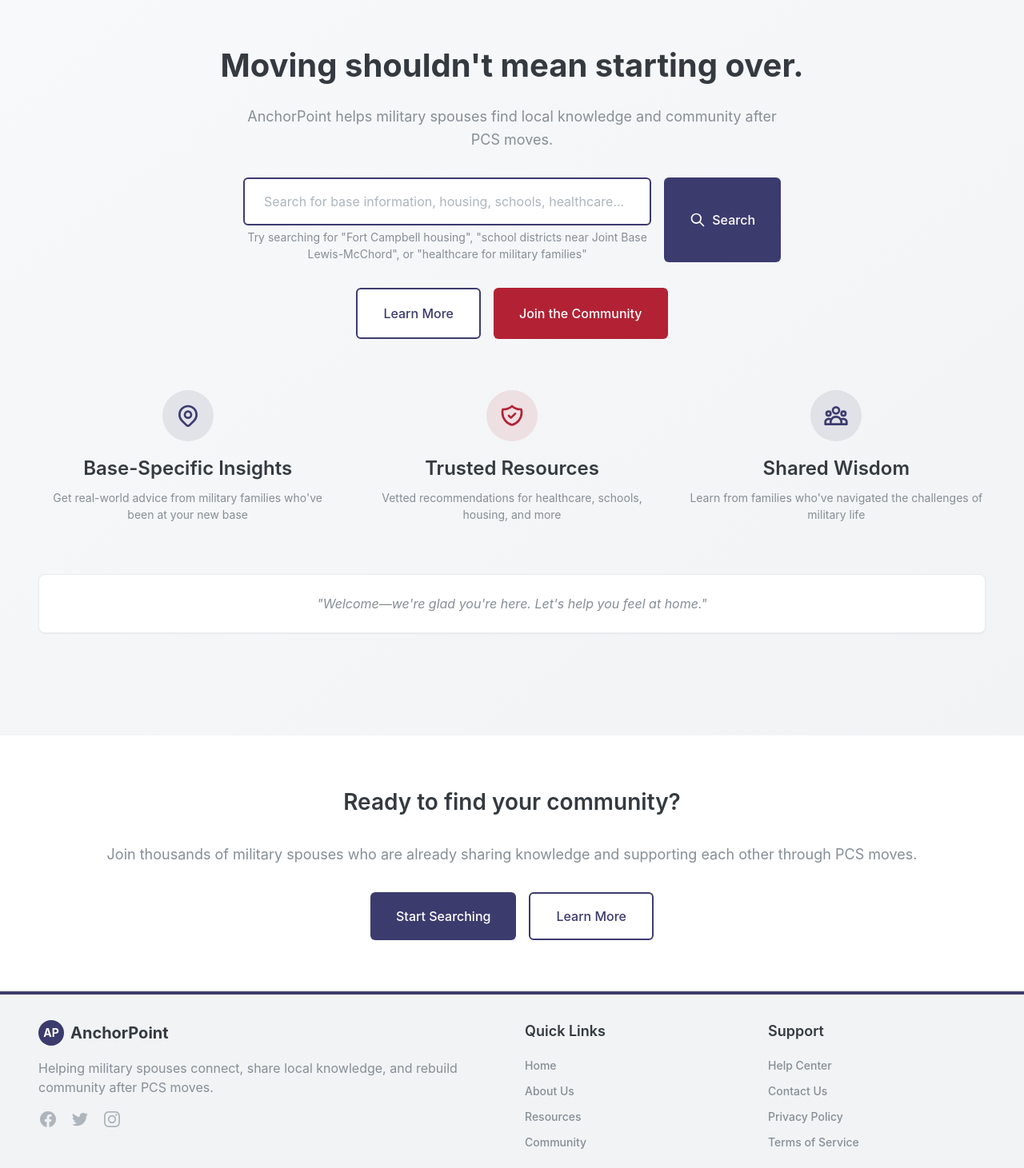
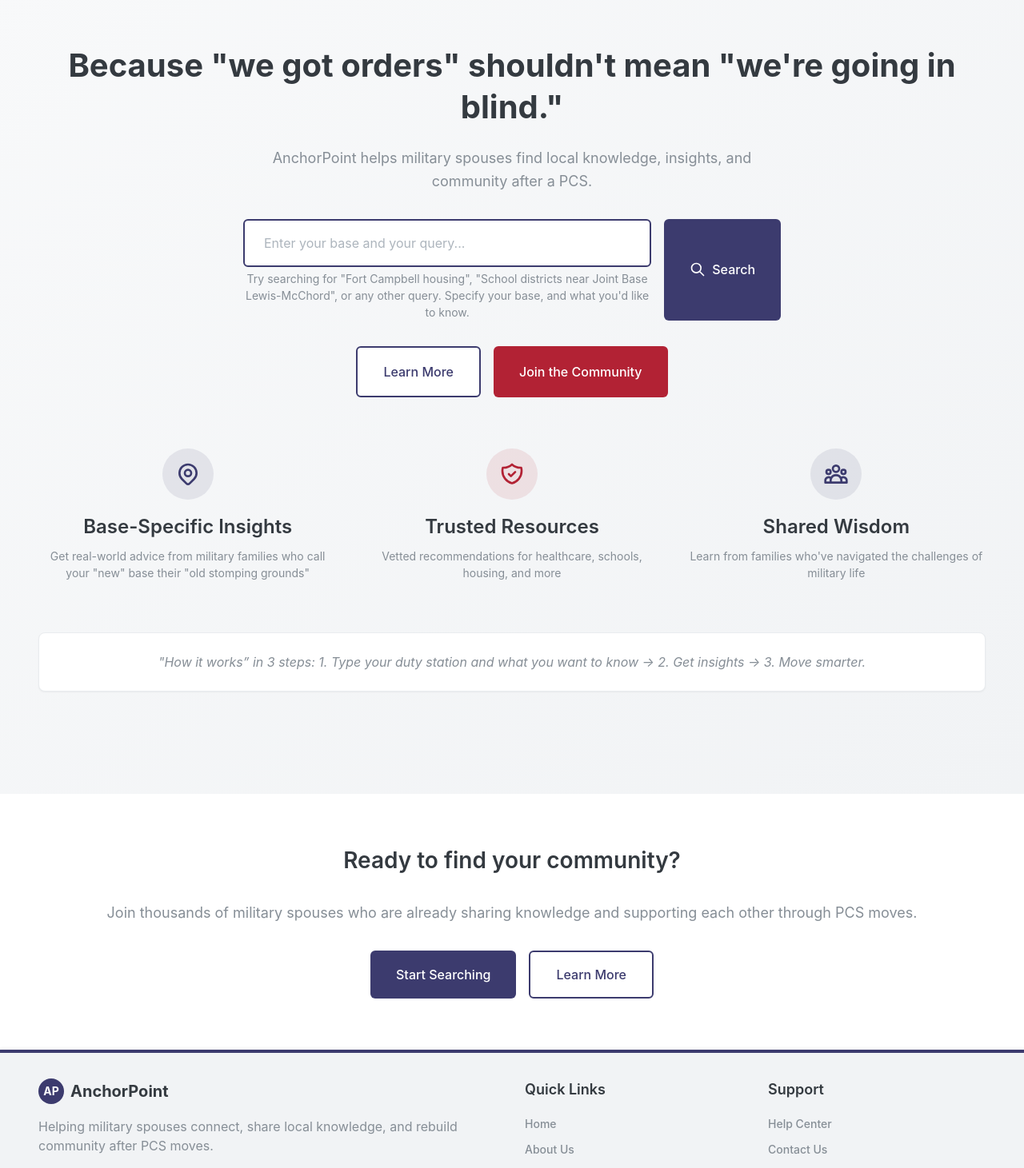
Before and after one commit to cdmerchant13/anchorpoint, a React (Vite) app: page / in a window 1280 px wide. Shown: the part 140-1601 px from the top of the page at 80% size. Built offline with nearby package versions, Linux system fonts and the light colour scheme.

Commit message:
updated copy

```diff
--- a/src/App.jsx
+++ b/src/App.jsx
@@ -1,4 +1,4 @@
-import { BrowserRouter as Router, Routes, Route } from 'react-router-dom';
+import { BrowserRouter as Router, Routes, Route, Link } from 'react-router-dom';
 import Header from './components/layout/Header';
 import Footer from './components/layout/Footer';
 import HeroSection from './components/layout/HeroSection';
@@ -28,12 +28,15 @@ function App() {
   };
 
   return (
-    <>
     <Router>
+      <div className="min-h-screen flex flex-col">
         <Header />
-      <div className="min-h-screen flex flex-col mx-auto max-w-7xl">
 
         <main className="flex-grow">
+          <Routes>
+            <Route path="/about" element={<About />} />
+            <Route path="/" element={
+              <>
                 {/* Hero Section */}
                 <HeroSection onSearch={handleSearch} />
 
@@ -68,32 +71,25 @@ function App() {
                           >
                             Start Searching
                           </button>
-                      <button
+                          <Link
+                            to="/about"
                             className="btn btn-tertiary"
-                        onClick={() => {
-                          // Navigate to about page
-                          window.location.href = '/about';
-                        }}
                           >
                             Learn More
-                      </button>
+                          </Link>
                         </div>
                       </div>
                     </div>
                   </div>
                 )}
+              </>
+            } />
+          </Routes>
         </main>
 
+        <Footer />
       </div>
-      <Footer />
-
-        {/* Routes for different pages */}
-        <Routes>
-          <Route path="/about" element={<About />} />
-          {/* Additional routes can be added here */}
-        </Routes>
     </Router>
-    </>
   );
 }
 
--- a/src/components/features/SearchBar.jsx
+++ b/src/components/features/SearchBar.jsx
@@ -52,7 +52,7 @@ const SearchBar = ({ onSearch, loading = false, className = '', ...props }) => {
           <Input
             ref={inputRef}
             type="text"
-            placeholder="Search for base information, housing, schools, healthcare..."
+            placeholder="Enter your base and your query..."
             value={query}
             onChange={(e) => setQuery(e.target.value)}
             onKeyDown={handleKeyDown}
@@ -63,7 +63,7 @@ const SearchBar = ({ onSearch, loading = false, className = '', ...props }) => {
             aria-describedby="search-help"
           />
           <p id="search-help" className="mt-1 text-sm text-gray-600 body-small">
-            Try searching for "Fort Campbell housing", "school districts near Joint Base Lewis-McChord", or "healthcare for military families"
+            Try searching for "Fort Campbell housing", "School districts near Joint Base Lewis-McChord", or any other query. Specify your base, and what you'd like to know.
           </p>
         </div>
         <Button
--- a/src/components/layout/HeroSection.jsx
+++ b/src/components/layout/HeroSection.jsx
@@ -16,12 +16,12 @@ const HeroSection = ({ className = '', onSearch, ...props }) => {
         <div className="text-center">
           {/* Main Headline */}
           <h1 className="heading-1 text-gray-800 mb-6">
-            Moving shouldn't mean starting over.
+            Because "we got orders" shouldn't mean "we're going in blind."
           </h1>
 
           {/* Subheadline */}
           <p className="body-large text-gray-600 mb-8 max-w-2xl mx-auto">
-            AnchorPoint helps military spouses find local knowledge and community after PCS moves.
+            AnchorPoint helps military spouses find local knowledge, insights, and community after a PCS.
           </p>
 
           {/* Search Bar */}
@@ -62,7 +62,7 @@ const HeroSection = ({ className = '', onSearch, ...props }) => {
               </div>
               <h3 className="heading-3 text-gray-800 mb-2">Base-Specific Insights</h3>
               <p className="text-gray-600 body-small">
-                Get real-world advice from military families who've been at your new base
+                Get real-world advice from military families who call your "new" base their "old stomping grounds"
               </p>
             </div>
 
@@ -94,7 +94,7 @@ const HeroSection = ({ className = '', onSearch, ...props }) => {
           {/* Welcome Message */}
           <div className="mt-16 p-6 bg-white rounded-lg shadow-sm border border-gray-200">
             <p className="text-gray-600 body-medium italic">
-              "Welcome—we're glad you're here. Let's help you feel at home."
+              "How it works” in 3 steps: 1. Type your duty station and what you want to know → 2. Get insights → 3. Move smarter.
             </p>
           </div>
         </div>
```
Also changed, not shown: src/pages/About.jsx (+19 -28 lines). Lines whose indentation alone changed are shown as unchanged.
